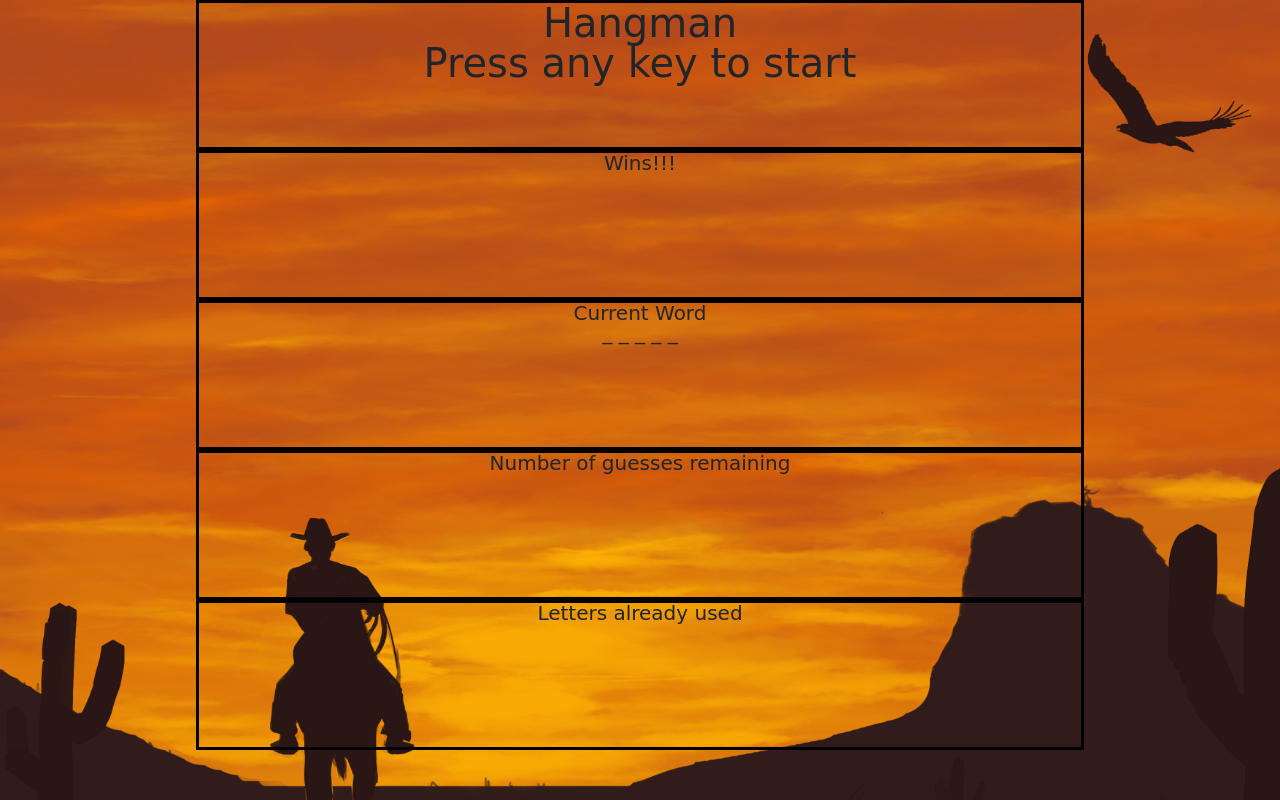
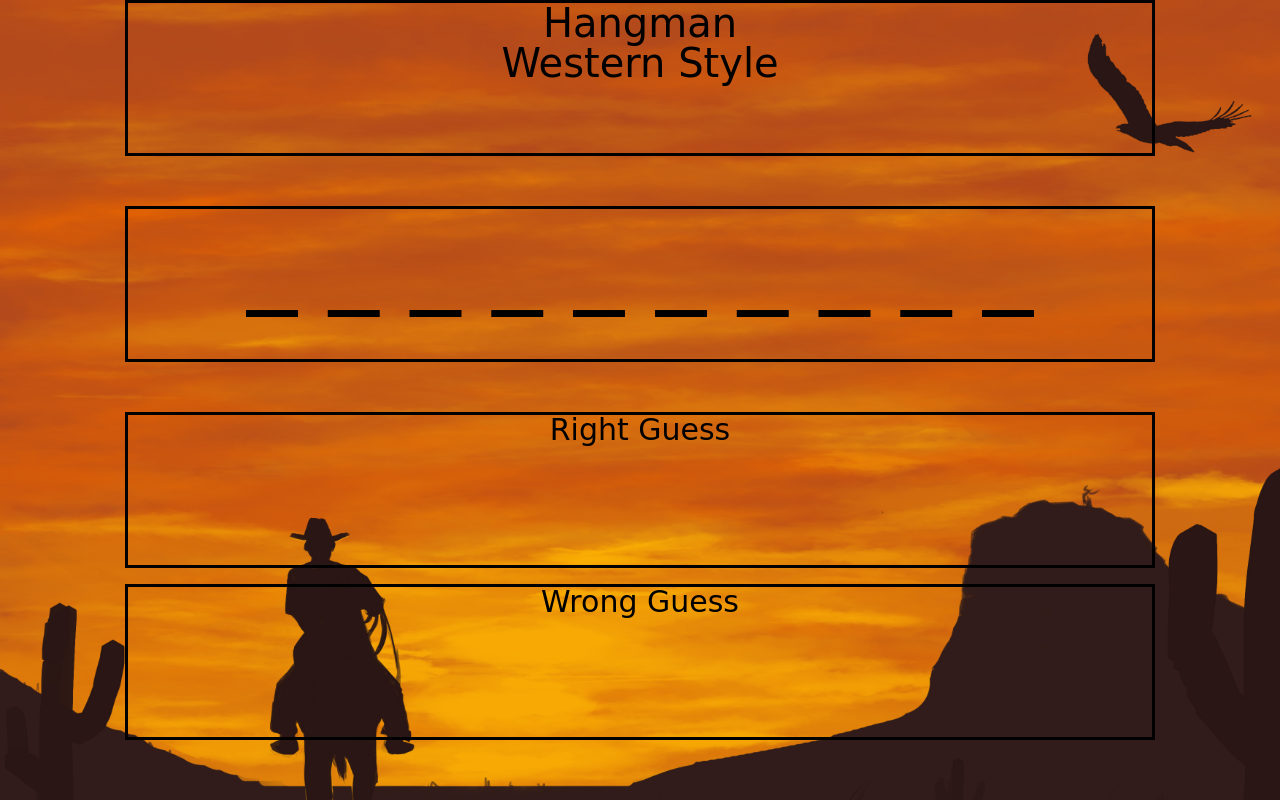
Before and after one commit to dklinga/Hangman-Game, a plain HTML site: page index.html in a window 1280 px wide. Drawn offline with nearby package versions, Linux system fonts and the light colour scheme; a web font is replaced by a local one.

Commit message:
friday commit

```diff
--- a/assets/css/style.css
+++ b/assets/css/style.css
@@ -3,7 +3,6 @@ body {
     background-size: cover;
     background-repeat: no-repeat;
 }
-
 
 header {
     border: 3px solid black;
@@ -12,44 +11,33 @@ header {
     margin: 0 auto;
     height: 150px;
     width: 80%;
+
 }
 
-.wins {
+.underScore {
     border: 3px solid black;
-    font-size: 20px;
+    font-size: 100px;
+    text-align: center;
+    margin: 50px auto;
+    height: 150px;
+    width: 80%;
+}
+
+.rightGuess {
+    border: 3px solid black;
+    font-size: 30px;
     text-align: center;
     margin: 0 auto;
     height: 150px;
     width: 80%;
 }
 
-.currentGame {
+.wrongGuess {
     border: 3px solid black;
-    font-size: 20px;
+    font-size: 30px;
     text-align: center;
     margin: 0 auto;
     height: 150px;
     width: 80%;
 
 }
-
-.guessRemain {
-    border: 3px solid black;
-    font-size: 20px;
-    text-align: center;
-    margin: 0 auto;
-    height: 150px;
-    width: 80%;
-
-}
-
-
-.letterUsed{
-    border: 3px solid black;
-    font-size: 20px;
-    text-align: center;
-    margin: 0 auto;
-    height: 150px;
-    width: 80%;
-
-}
--- a/assets/javascript/game.js
+++ b/assets/javascript/game.js
@@ -0,0 +1,57 @@
+//There was a ton I could not figure out.  got stumped with the updating of the underscores and why the first letters of the chosen word did not populate to the correct array
+
+//create and array of words
+var wordBank = ['Horse', 'Buckaro', 'Chuckwagon', 'Wrangler', 'Bronco', 'Peacemaker'];
+//choose random word
+var word = Math.floor(Math.random() * wordBank.length);
+//Variables
+var chosenWord = wordBank[word];
+var rightWord = [];
+var wrongWord = [];
+var underScore = [];
+
+
+ // Grab DOM/HTML Elements and store in variables
+var docUnderScore = document.getElementsByClassName('underScore');
+var docRightGuess = document.getElementsByClassName('rightGuess');
+var docWrongGuess = document.getElementsByClassName('wrongGuess');
+
+console.log(chosenWord);
+
+
+//create underscores based on length of word
+var generateUnderScore = () => {
+  for (var i = 0; i < chosenWord.length; i++) {
+    underScore.push('_');
+  }
+  return underScore;
+}
+console.log(generateUnderScore());
+
+//Users guess
+document.addEventListener('keypress', (event) => {
+  var keyWord = String.fromCharCode(event.keyCode);
+//user guess right
+  if(chosenWord.indexOf(keyWord) > -1) {
+    rightWord.push(keyWord);
+    console.log(rightWord);
+//replace underscore with right letter
+    underScore[chosenWord.indexOf(keyWord)] = keyWord;
+    docUnderScore[0].innerHtml = underScore.join('');
+    docRightGuess[0].innerHTML = rightWord;
+console.log(underScore);
+//checks to see if user word matches guess
+    if(underScore.join('') == chosenWord) {
+      alert('You Win');
+    }
+  }
+  else {
+    wrongWord.push(keyWord);
+    docWrongGuess[0].innerHTML = wrongWord;
+    console.log(keyWord);
+    console.log(wrongWord);
+    console.log(chosenWord);
+  }
+});
+
+docUnderScore[0].innerHTML = underScore.join(' ');
--- a/index.html
+++ b/index.html
@@ -6,27 +6,27 @@
     <meta name="viewport" content="width=device-width, initial-scale=1.0">
     <meta http-equiv="X-UA-Compatible" content="ie=edge">
     <title>Hangman</title>
-    <link rel="stylesheet" href="https://maxcdn.bootstrapcdn.com/bootstrap/4.0.0/css/bootstrap.min.css">
     <link rel="stylesheet" href="assets/css/reset.css">
     <link rel="stylesheet" href="assets/css/style.css">
     <link href="https://fonts.googleapis.com/css?family=Rye" rel="stylesheet">
     <body background="assets/images/west.jpg"></body>
+
 </head>
 
 <body>
     <div class="container">
         <header>
             <h1>Hangman</h1>
-            <h3 class="pressKeyStart">Press any key to start</h3>
+            <h3>Western Style</h3>
         </header>
-        <div class="wins">Wins!!!</div>
-        <div class="currentGame">
-            <div class="currentWord">Current Word</div>
-            <div class="underscore">_ _ _ _ _</div>
-        </div>
-        <div class="guessRemain">Number of guesses remaining</div>
-        <div class="letterUsed">Letters already used</div>
+        <div class="underScore"></div>
+        <div class="rightGuess">Right Guess</div>
+        <br>
+        <div class="wrongGuess">Wrong Guess</div>
     </div>
+
+    <script src="assets/javascript/game.js"></script>
+
 
 </body>
 
```
